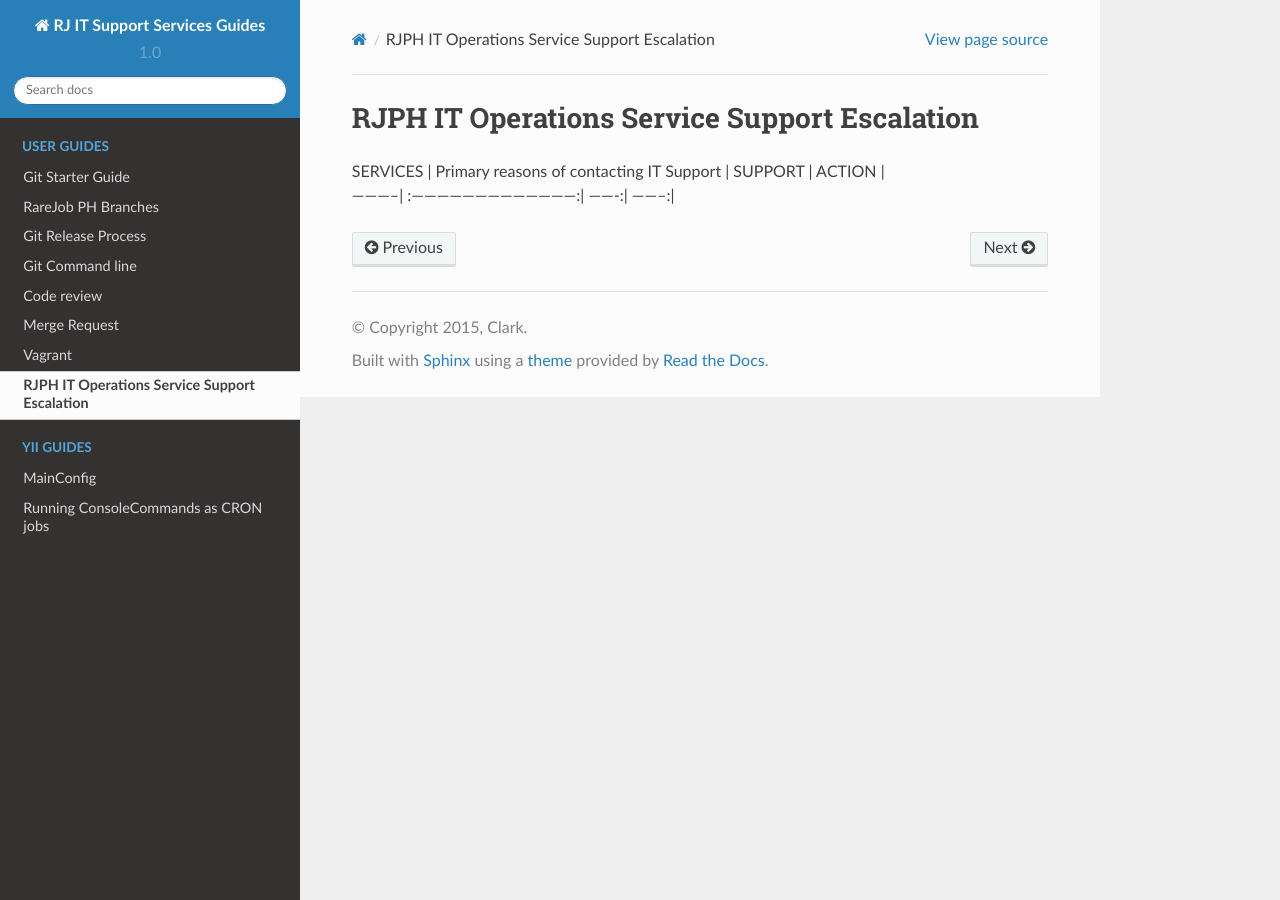
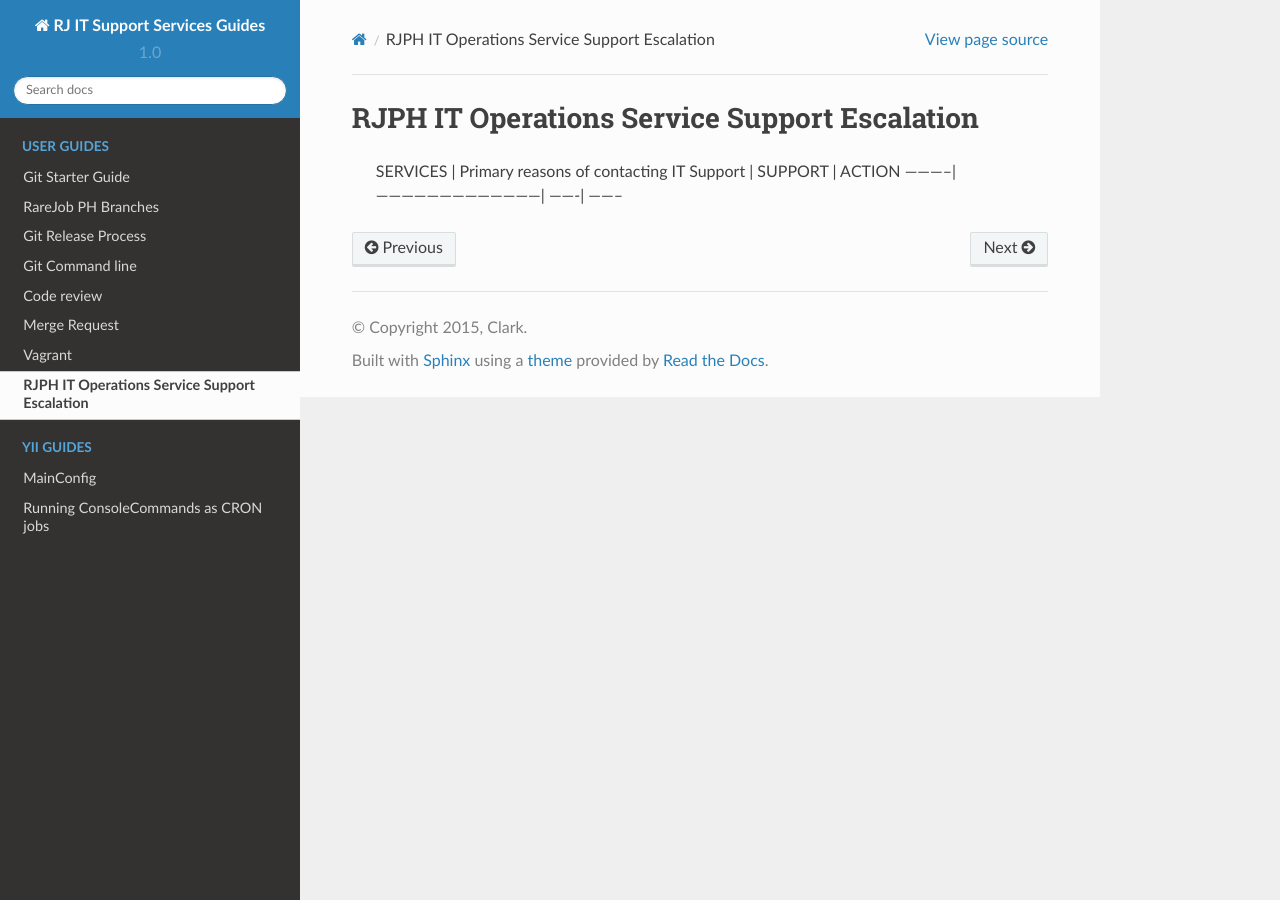
Before and after one commit to berserk207/rjnetwork, a Sphinx documentation site: the page built from docs/itosse.rst, in a window 1280 px wide. Built offline with Sphinx 7.4.7 and the Read the Docs theme 2.0.0, drawn with Linux system fonts in a browser that asks for light colours.

```diff
--- a/docs/itosse.rst
+++ b/docs/itosse.rst
@@ -1,5 +1,5 @@
 RJPH IT Operations Service Support Escalation
 =============================================
 
-| SERVICES   | Primary reasons of contacting IT Support | SUPPORT | ACTION   |
-| -----------| :---------------------------------------:| -------:| --------:|
+ SERVICES   | Primary reasons of contacting IT Support | SUPPORT | ACTION
+ -----------| ---------------------------------------| -------| --------
```
